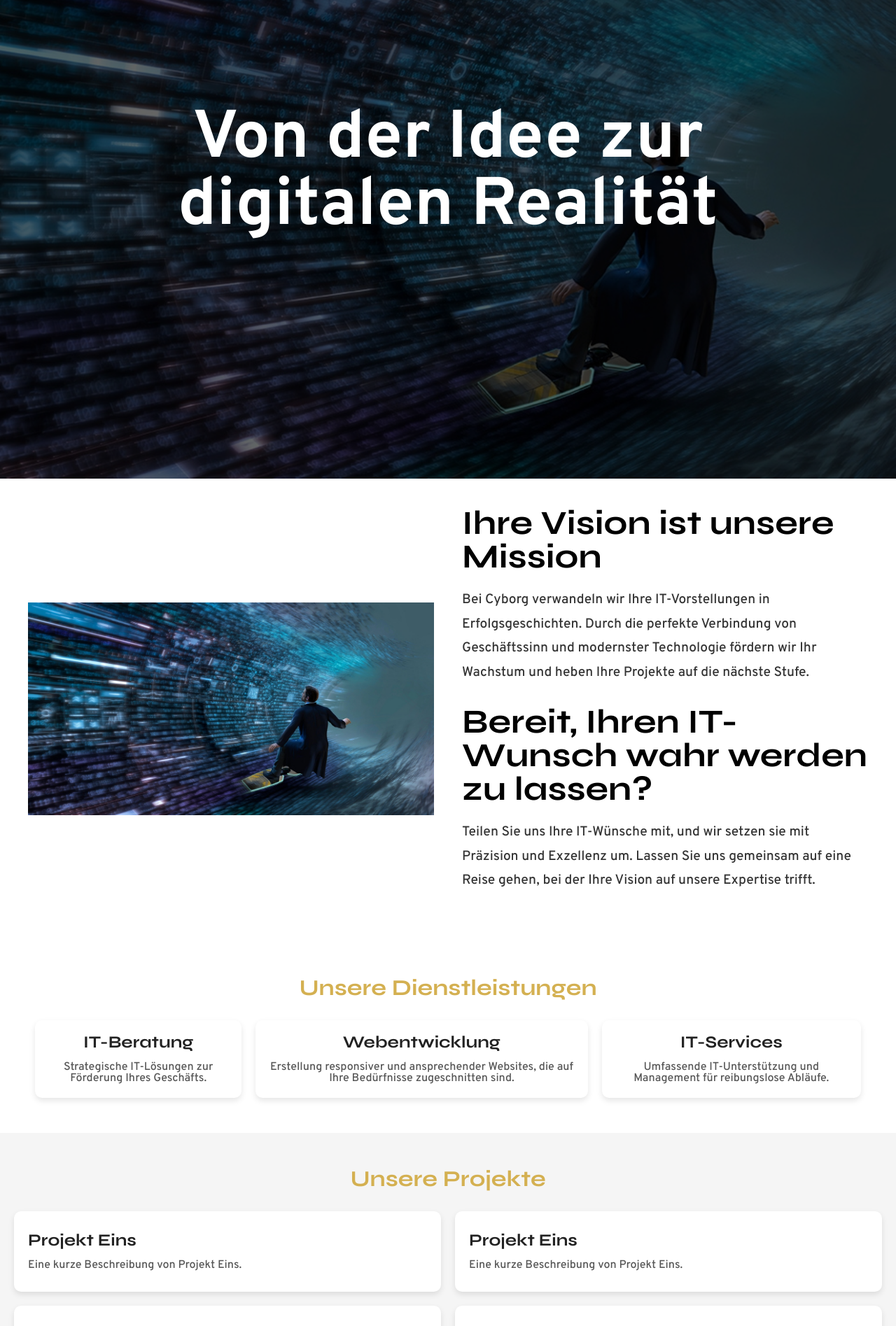
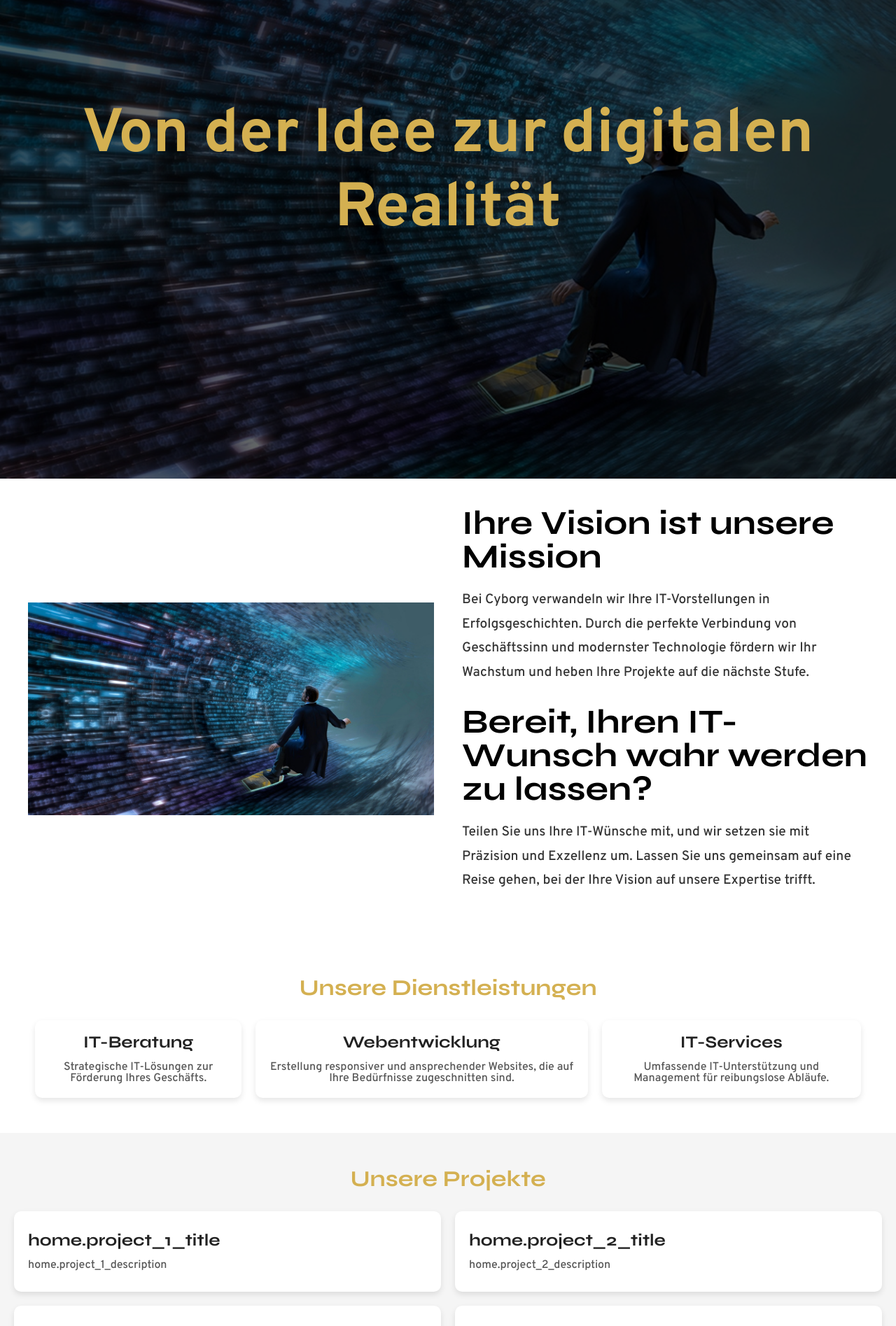
Before and after one commit to JavaEnergy/Cyborg, a React (Vite) app: page /about-us in a window 1280 px wide. Shown: the part 156-2051 px from the top of the page at 70% size. Built offline with nearby package versions, Linux system fonts and the light colour scheme.

Commit message:
adjust home

```diff
--- a/package.json
+++ b/package.json
@@ -27,6 +27,6 @@
     "eslint-plugin-react-hooks": "^5.1.0-rc.0",
     "eslint-plugin-react-refresh": "^0.4.12",
     "globals": "^15.9.0",
-    "vite": "^5.4.8"
+    "vite": "^5.4.10"
   }
 }
--- a/src/pages/Home.css
+++ b/src/pages/Home.css
@@ -27,14 +27,22 @@
   position: relative;
   z-index: 2;
   text-align: center;
-  color: white;
+  color: #D4B051;
 }
 
 .hero-content h1 {
   font-family: 'Overpass-black';
-  font-size: 6rem;
+  font-size: 6rem; /* Default for English */
+  line-height: 1.1;
   margin-bottom: 2rem;
   width: 1100px;
+  word-break: break-word; /* Ensure long words break properly */
+}
+
+.hero-content h1.de {
+  font-size: 5.5rem;
+  line-height: 1.2;
+  word-spacing: -0.02em;
 }
 
 .main-content {
--- a/src/pages/Home.jsx
+++ b/src/pages/Home.jsx
@@ -1,11 +1,10 @@
-// Home.jsx
-import React, { useState } from 'react';
+import  { useState } from 'react';
 import { useTranslation } from 'react-i18next';
 import './Home.css'; // Import the CSS for styling
 import image from '../assets/images/codesurf-caia_image-alamy.jpg';
 
 const Home = () => {
-  const { t } = useTranslation();
+  const { t, i18n } = useTranslation();
 
   // State for FAQ interactivity
   const [openFaqIndex, setOpenFaqIndex] = useState(null);
@@ -19,11 +18,14 @@ const Home = () => {
     // Handle form submission logic here
   };
 
+  // Determine if current language is German
+  const isGerman = i18n.language === 'de';
+
   return (
     <>
       <div className="hero">
         <div className="hero-content">
-          <h1>{t('home.title')}</h1>
+          <h1 className={isGerman ? 'de' : ''}>{t('home.title')}</h1>
         </div>
       </div>
 
@@ -50,18 +52,12 @@ const Home = () => {
       <section className="services-overview">
         <h2>{t('home.services_title')}</h2>
         <div className="services-list">
-          <div className="service-item">
-            <h3>{t('home.service_it_consulting_title')}</h3>
-            <p>{t('home.service_it_consulting_description')}</p>
-          </div>
-          <div className="service-item">
-            <h3>{t('home.service_web_development_title')}</h3>
-            <p>{t('home.service_web_development_description')}</p>
-          </div>
-          <div className="service-item">
-            <h3>{t('home.service_it_services_title')}</h3>
-            <p>{t('home.service_it_services_description')}</p>
-          </div>
+          {['it_consulting', 'web_development', 'it_services'].map((service) => (
+            <div className="service-item" key={service}>
+              <h3>{t(`home.service_${service}_title`)}</h3>
+              <p>{t(`home.service_${service}_description`)}</p>
+            </div>
+          ))}
         </div>
       </section>
 
@@ -69,22 +65,12 @@ const Home = () => {
       <section className="projects-section">
         <h2>{t('home.projects_title')}</h2>
         <div className="projects-list">
-          <div className="project-item">
-            <h3>{t('home.project_one_title')}</h3>
-            <p>{t('home.project_one_description')}</p>
-          </div>
-          <div className="project-item">
-            <h3>{t('home.project_one_title')}</h3>
-            <p>{t('home.project_one_description')}</p>
-          </div>
-          <div className="project-item">
-            <h3>{t('home.project_one_title')}</h3>
-            <p>{t('home.project_one_description')}</p>
-          </div>
-          <div className="project-item">
-            <h3>{t('home.project_one_title')}</h3>
-            <p>{t('home.project_one_description')}</p>
-          </div>
+          {[1, 2, 3, 4].map((project) => (
+            <div className="project-item" key={project}>
+              <h3>{t(`home.project_${project}_title`)}</h3>
+              <p>{t(`home.project_${project}_description`)}</p>
+            </div>
+          ))}
         </div>
       </section>
 
@@ -125,7 +111,7 @@ const Home = () => {
               <h3 onClick={() => toggleFaq(index)}>
                 {t(`home.faq_question_${item}`)}
               </h3>
-              <p>{t(`home.faq_answer_${item}`)}</p>
+              {openFaqIndex === index && <p>{t(`home.faq_answer_${item}`)}</p>}
             </div>
           ))}
         </div>
```
Also changed, not shown: src/pages/Services.jsx (added, +9 -0 lines), src/pages/Solutions.jsx (added, +9 -0 lines), 1 other file (tests, documents, lock files or other folders).
